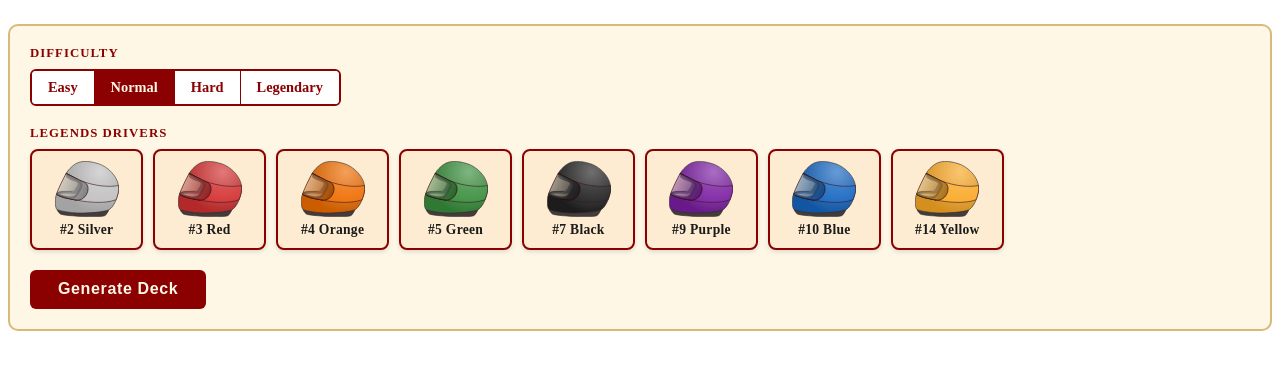
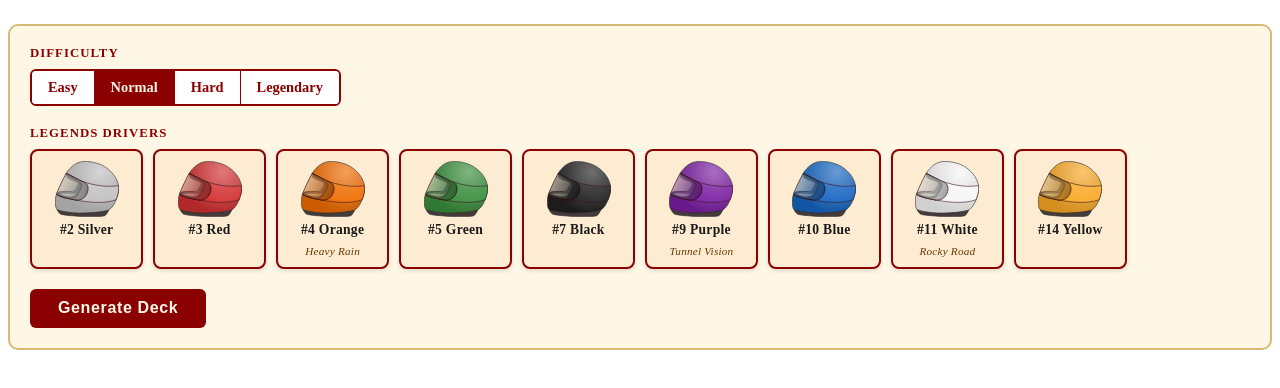
Before and after one commit to GeekInTheNorth/GamingTools, a React (Vite) app in the folder Web/: page / in a window 1280 px wide. Shown: the top 388 px of the page. Built offline with nearby package versions, Linux system fonts and the light colour scheme.

Commit message:
Add in Rocky Road and include expansion names and wrap the deck

```diff
--- a/Web/src/components/heat/Heat.css
+++ b/Web/src/components/heat/Heat.css
@@ -96,6 +96,14 @@
 .driver-tile-label {
     font-weight: bold;
     letter-spacing: 0.02em;
+}
+
+.driver-tile-expansion {
+    font-size: 0.7rem;
+    font-style: italic;
+    color: #6a3a00;
+    letter-spacing: 0.02em;
+    margin-top: 0.1rem;
 }
 
 .generate-button {
@@ -371,3 +379,15 @@
     font-size: 0.9rem;
     color: #1a1a1a;
 }
+
+@media (max-width: 600px) {
+    .deck-area {
+        flex-direction: column;
+        align-items: center;
+    }
+
+    .current-card-slot {
+        max-width: none;
+        width: 100%;
+    }
+}
--- a/Web/src/components/heat/HelmetIcon.jsx
+++ b/Web/src/components/heat/HelmetIcon.jsx
@@ -8,6 +8,7 @@ export const HELMET_COLOURS = {
   black: '#212121',
   purple: '#7b1fa2',
   blue: '#1565c0',
+  white: '#f5f5f5',
   yellow: '#f9a825',
 };
 
--- a/Web/src/components/heat/LegendsForm.jsx
+++ b/Web/src/components/heat/LegendsForm.jsx
@@ -4,11 +4,12 @@ import HelmetIcon from './HelmetIcon';
 const drivers = [
   { key: 'useSilver', label: 'Silver', number: 2 },
   { key: 'useRed', label: 'Red', number: 3 },
-  { key: 'useOrange', label: 'Orange', number: 4 },
+  { key: 'useOrange', label: 'Orange', number: 4, expansion: 'Heavy Rain' },
   { key: 'useGreen', label: 'Green', number: 5 },
   { key: 'useBlack', label: 'Black', number: 7 },
-  { key: 'usePurple', label: 'Purple', number: 9 },
+  { key: 'usePurple', label: 'Purple', number: 9, expansion: 'Tunnel Vision' },
   { key: 'useBlue', label: 'Blue', number: 10 },
+  { key: 'useWhite', label: 'White', number: 11, expansion: 'Rocky Road' },
   { key: 'useYellow', label: 'Yellow', number: 14 },
 ];
 
@@ -71,6 +72,7 @@ function LegendsForm({ onGenerate }) {
               >
                 <HelmetIcon colour={d.label} />
                 <span className="driver-tile-label">#{d.number} {d.label}</span>
+                <span className="driver-tile-expansion">{d.expansion || '\u00A0'}</span>
               </button>
             );
           })}
--- a/Web/src/heat/generateLegendsDeck.js
+++ b/Web/src/heat/generateLegendsDeck.js
@@ -13,6 +13,7 @@ const DRIVERS = [
   { key: 'useBlack', colour: 'Black', number: 7 },
   { key: 'usePurple', colour: 'Purple', number: 9 },
   { key: 'useBlue', colour: 'Blue', number: 10 },
+  { key: 'useWhite', colour: 'White', number: 11 },
   { key: 'useYellow', colour: 'Yellow', number: 14 },
 ];
 
@@ -25,6 +26,7 @@ const DEFAULT_OPTIONS = {
   useBlack: true,
   usePurple: true,
   useBlue: true,
+  useWhite: true,
   useYellow: true,
 };
 
@@ -86,7 +88,7 @@ function generateSpeedArray(difficulty) {
     case LegendDifficulty.Hard:
       return range(12, 9);
     case LegendDifficulty.Legendary:
-      return range(14, 8);
+      return range(14, 9);
     default:
       return range(10, 10);
   }
```
